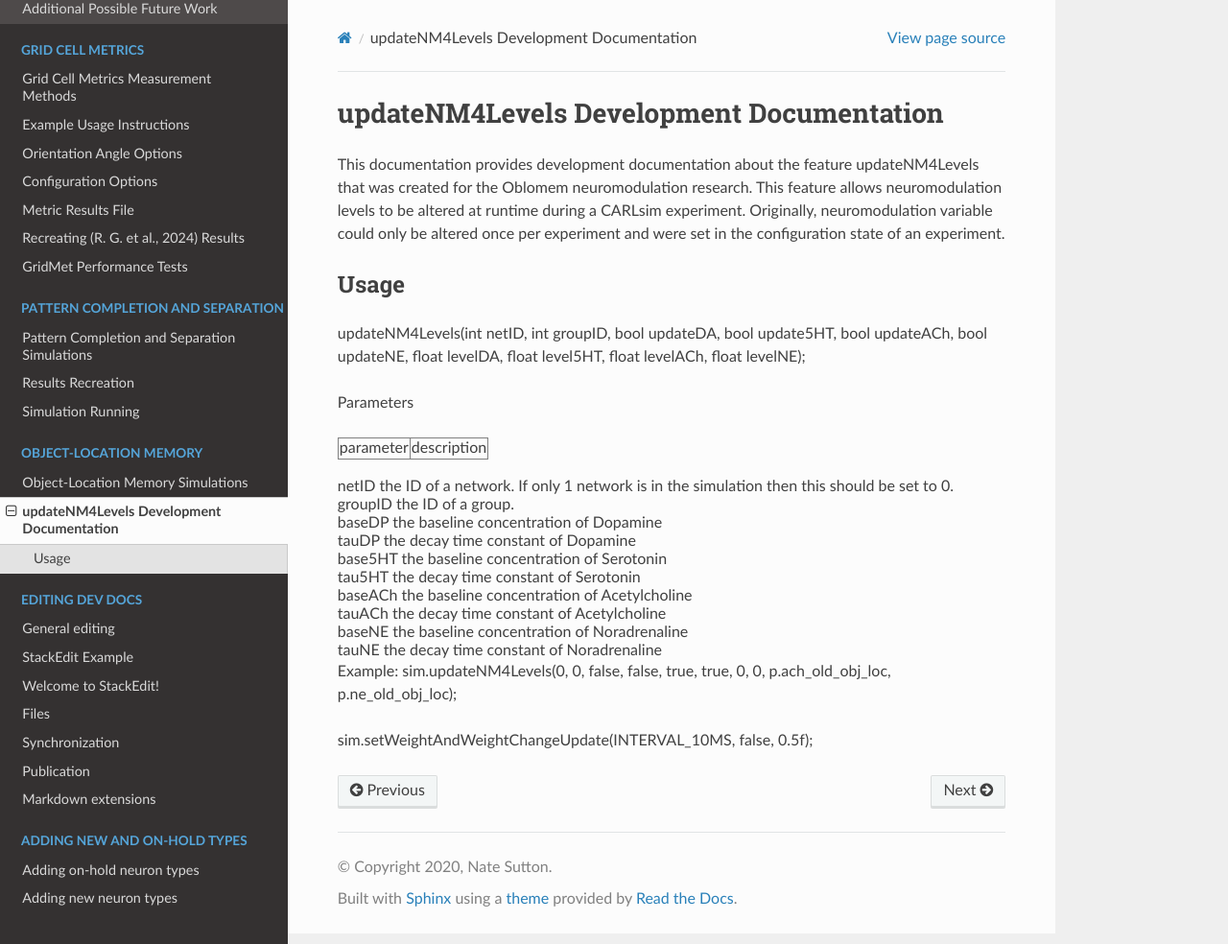
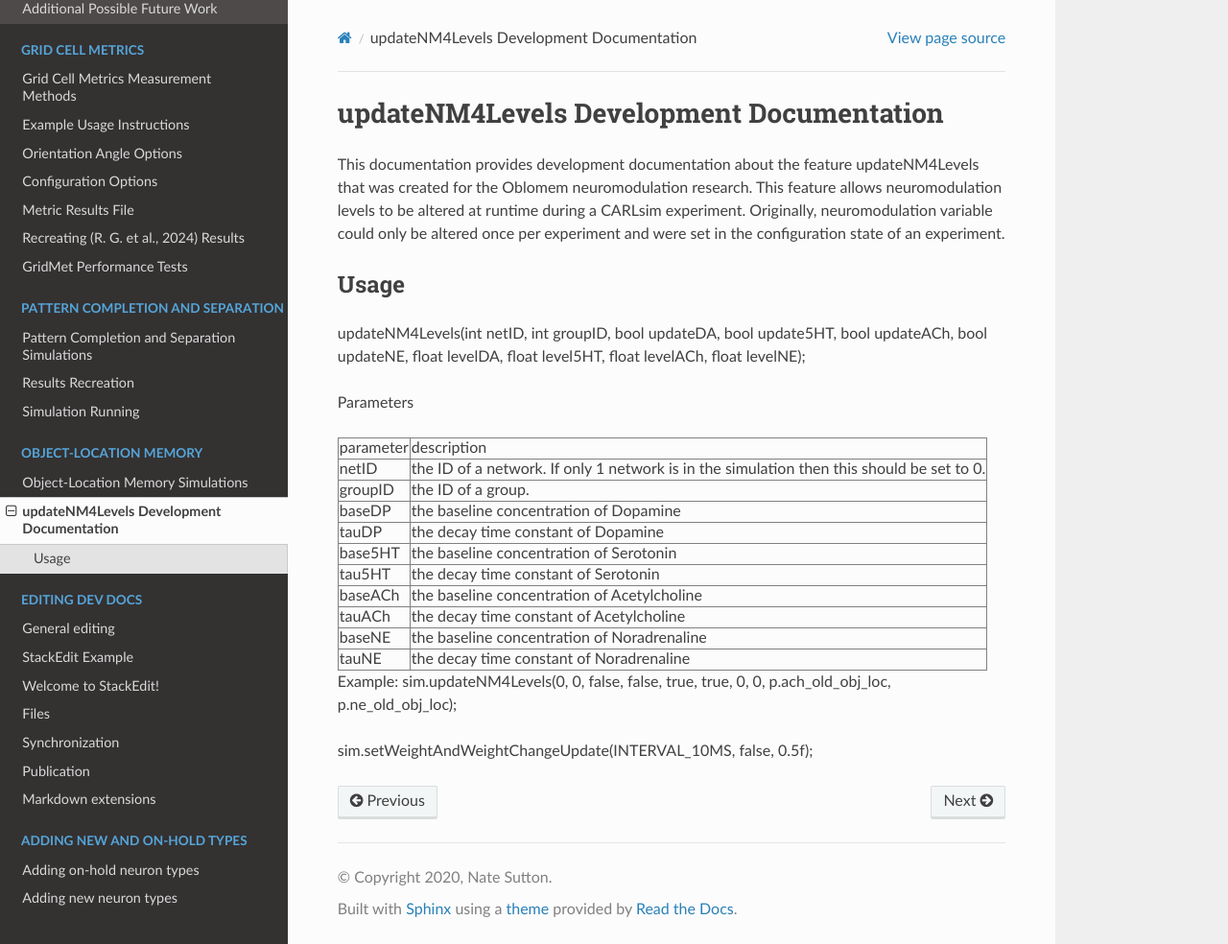
Before and after one commit to Hippocampome-Org/hco_dev_docs, a Sphinx documentation site: the page built from docs/oblomem/updateNM4levels.md, in a window 1280 px wide and 984 px high. Shown: the whole window at 96% size. Built offline with Sphinx 7.4.7 and the Read the Docs theme 3.1.0, drawn with Linux system fonts in a browser that asks for light colours.

```diff
--- a/docs/oblomem/updateNM4levels.md
+++ b/docs/oblomem/updateNM4levels.md
@@ -13,17 +13,17 @@ updateNM4Levels(int netID, int groupID, bool updateDA, bool update5HT, bool upda
 Parameters
 <table border=1>
 <tr><td>parameter</td><td>description</td></tr>
+<tr><td>netID</td><td>the ID of a network. If only 1 network is in the simulation then this should be set to 0.</td></tr>
+<tr><td>groupID</td><td>the ID of a group.</td></tr>
+<tr><td>baseDP</td><td>the baseline concentration of Dopamine</td></tr>
+<tr><td>tauDP</td><td>the decay time constant of Dopamine</td></tr>
+<tr><td>base5HT</td><td>the baseline concentration of Serotonin</td></tr>
+<tr><td>tau5HT</td><td>the decay time constant of Serotonin</td></tr>
+<tr><td>baseACh</td><td>the baseline concentration of Acetylcholine</td></tr>
+<tr><td>tauACh</td><td>the decay time constant of Acetylcholine</td></tr>
+<tr><td>baseNE</td><td>the baseline concentration of Noradrenaline</td></tr>
+<tr><td>tauNE</td><td>the decay time constant of Noradrenaline</td></tr>
 </table>
-<br>netID	the ID of a network. If only 1 network is in the simulation then this should be set to 0.
-<br>groupID	the ID of a group.
-<br>baseDP	the baseline concentration of Dopamine
-<br>tauDP	the decay time constant of Dopamine
-<br>base5HT	the baseline concentration of Serotonin
-<br>tau5HT	the decay time constant of Serotonin
-<br>baseACh	the baseline concentration of Acetylcholine
-<br>tauACh	the decay time constant of Acetylcholine
-<br>baseNE	the baseline concentration of Noradrenaline
-<br>tauNE	the decay time constant of Noradrenaline
 
 Example:
 sim.updateNM4Levels(0, 0, false, false, true, true, 0, 0, p.ach_old_obj_loc, p.ne_old_obj_loc);
```
